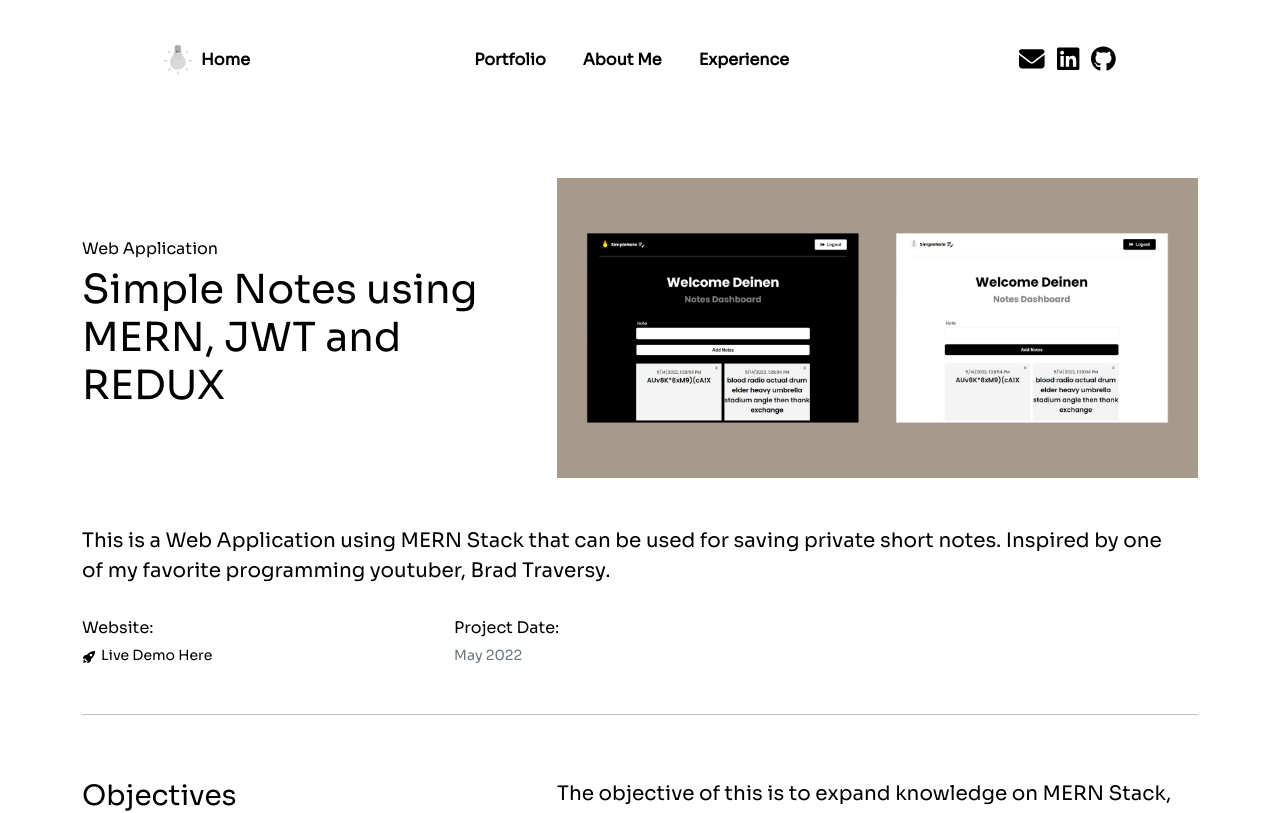
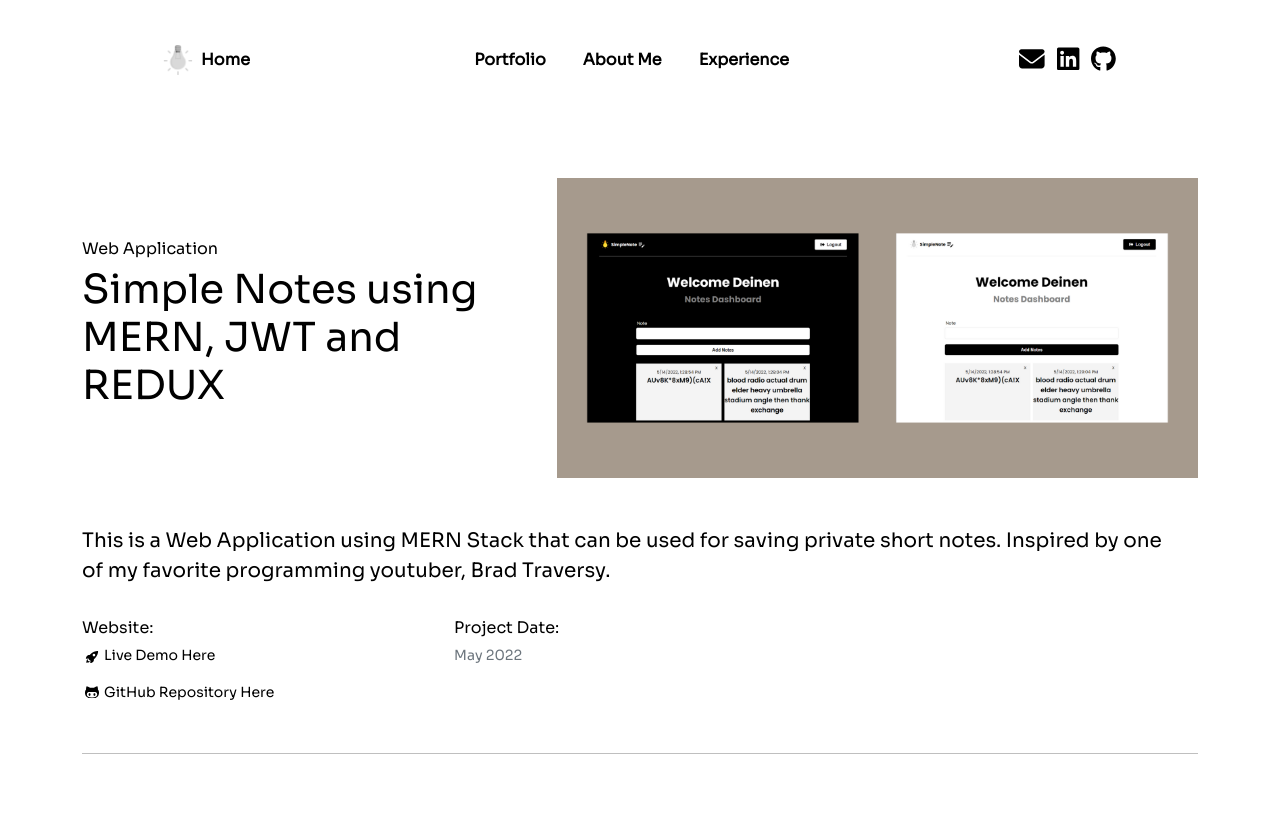
Before and after one commit to Yetiiii25/ReactPersonalWebsiteGraduate, a React (Create React App) app: page /ReactPersonalWebsiteGraduate/simplenotes in a window 1280 px wide. Shown: the top 813 px of the page. Built offline with nearby package versions, Linux system fonts and the light colour scheme.

Commit message:
Update Website

```diff
--- a/src/components/Projects/DarkLightTheme.js
+++ b/src/components/Projects/DarkLightTheme.js
@@ -1,5 +1,6 @@
 import { Link } from 'react-router-dom'
 import { IoRocketSharp } from "react-icons/io5";
+import { DiGithubAlt } from "react-icons/di";
 
 
 const DarkLightTheme = () => {
@@ -30,7 +31,11 @@ const DarkLightTheme = () => {
             <div className="row small">
               <div className="col-md-12">
                 <p className="text-muted"> <a style={{ color: 'var(--text-color)', textDecoration: 'none', transition:'background 0.3s ease-in-out, color 0.6s ease-in-out' }} href="https://yetiiii25.github.io/DarkModeThemeReactTemplate/" target="_blank" rel="noreferrer">
-                <IoRocketSharp className="icon" style={{marginRight:5}}/>Live Demo Here</a></p>
+                <IoRocketSharp className="icon" style={{marginRight:5, marginLeft:3}}/>Live Demo Here</a></p>
+              </div>
+              <div className="col-md-12">
+                <p className="text-muted"> <a style={{ color: 'var(--text-color)', textDecoration: 'none', transition:'background 0.3s ease-in-out, color 0.6s ease-in-out' }} href="https://github.com/Yetiiii25/DarkModeThemeReactTemplate" target="_blank" rel="noreferrer">
+                <DiGithubAlt className="icon" size={20} style={{marginRight:2, marginLeft:0, marginBottom:2.5}}/>GitHub Repository Here</a></p>
               </div>
             </div>
           </div>
--- a/src/components/Projects/ExpenseTrackerMern.js
+++ b/src/components/Projects/ExpenseTrackerMern.js
@@ -1,5 +1,6 @@
 import { Link } from 'react-router-dom'
 import { IoRocketSharp } from "react-icons/io5";
+import { DiGithubAlt } from "react-icons/di";
 
 
 function ExpenseTrackerMern() {
@@ -30,8 +31,12 @@ function ExpenseTrackerMern() {
                             <div className="row small">
                                 <div className="col-md-12">
                                     <p className="text-muted"> <a style={{ color: 'var(--text-color)', textDecoration: 'none', transition: 'background 0.3s ease-in-out, color 0.6s ease-in-out' }} href="https://mernexpensestracker.herokuapp.com/" target="_blank" rel="noreferrer">
-                                        <IoRocketSharp className="icon" style={{ marginRight: 5 }} />Live Demo Here</a></p>
+                                        <IoRocketSharp className="icon" style={{ marginRight: 5, marginLeft:3 }} />Live Demo Here</a></p>
                                 </div>
+                                <div className="col-md-12">
+                <p className="text-muted"> <a style={{ color: 'var(--text-color)', textDecoration: 'none', transition:'background 0.3s ease-in-out, color 0.6s ease-in-out' }} href="https://github.com/Yetiiii25/ExpenseTrackerMernStack" target="_blank" rel="noreferrer">
+                <DiGithubAlt className="icon" size={20} style={{marginRight:2, marginLeft:0, marginBottom:2.5}}/>GitHub Repository Here</a></p>
+              </div>
                             </div>
                         </div>
                         <div className="col-md-8">
--- a/src/components/Projects/PersonalWebsiteCollege.js
+++ b/src/components/Projects/PersonalWebsiteCollege.js
@@ -1,6 +1,6 @@
 import { Link } from 'react-router-dom'
 import { IoRocketSharp } from "react-icons/io5";
-
+import { DiGithubAlt } from "react-icons/di";
 
 const PersonalWebsiteCollege = () => {
   return (
@@ -31,8 +31,12 @@ const PersonalWebsiteCollege = () => {
               <div className="row small">
                 <div className="col-md-12">
                   <p className="text-muted"> <a style={{ color: 'var(--text-color)', textDecoration: 'none', transition:'background 0.3s ease-in-out, color 0.6s ease-in-out' }} href="https://yetiiii25.github.io/personal-website/" target="_blank" rel="noreferrer">
-                  <IoRocketSharp className="icon" style={{marginRight:5}}/>Live Demo Here</a></p>
+                  <IoRocketSharp className="icon" style={{marginRight:5, marginLeft:3}}/>Live Demo Here</a></p>
                 </div>
+                <div className="col-md-12">
+                <p className="text-muted"> <a style={{ color: 'var(--text-color)', textDecoration: 'none', transition:'background 0.3s ease-in-out, color 0.6s ease-in-out' }} href="https://github.com/Yetiiii25/personal-website" target="_blank" rel="noreferrer">
+                <DiGithubAlt className="icon" size={20} style={{marginRight:2, marginLeft:0, marginBottom:2.5}}/>GitHub Repository Here</a></p>
+              </div>
               </div>
             </div>
             <div className="col-md-8">
--- a/src/components/Projects/PersonalWebsiteCollegeConversion.js
+++ b/src/components/Projects/PersonalWebsiteCollegeConversion.js
@@ -1,6 +1,7 @@
 import React from 'react'
 import { Link } from 'react-router-dom'
 import { IoRocketSharp } from "react-icons/io5";
+import { DiGithubAlt } from "react-icons/di";
 
 const PersonalWebsiteCollegeConversion = () => {
   return (
@@ -30,8 +31,12 @@ const PersonalWebsiteCollegeConversion = () => {
               <div className="row small">
                 <div className="col-md-12">
                   <p className="text-muted"> <a style={{ color: 'var(--text-color)', textDecoration: 'none', transition:'background 0.3s ease-in-out, color 0.6s ease-in-out' }} href="https://yetiiii25.github.io/PersonalWebsiteConversionReact/" target="_blank" rel="noreferrer">
-                  <IoRocketSharp className="icon" style={{marginRight:5}}/>Live Demo Here</a></p>
+                  <IoRocketSharp className="icon" style={{marginRight:5, marginLeft:3}}/>Live Demo Here</a></p>
                 </div>
+                <div className="col-md-12">
+                <p className="text-muted"> <a style={{ color: 'var(--text-color)', textDecoration: 'none', transition:'background 0.3s ease-in-out, color 0.6s ease-in-out' }} href="https://github.com/Yetiiii25/PersonalWebsiteConversionReact" target="_blank" rel="noreferrer">
+                <DiGithubAlt className="icon" size={20} style={{marginRight:2, marginLeft:0, marginBottom:2.5}}/>GitHub Repository Here</a></p>
+              </div>
               </div>
             </div>
             <div className="col-md-8">
--- a/src/components/Projects/PersonalWebsiteUndergrad.js
+++ b/src/components/Projects/PersonalWebsiteUndergrad.js
@@ -1,6 +1,7 @@
 import React from 'react'
 import { Link } from 'react-router-dom'
 import { IoRocketSharp } from "react-icons/io5";
+import { DiGithubAlt } from "react-icons/di";
 
 const PersonalWebsiteUndergrad = () => {
   return (
@@ -31,8 +32,12 @@ const PersonalWebsiteUndergrad = () => {
                 <div className="col-md-12">
                   <p className="text-muted"> <a style={{ color: 'var(--text-color)', textDecoration: 'none', transition:'background 0.3s ease-in-out, color 0.6s ease-in-out' }}
                   href="https://yetiiii25.github.io/ReactPersonalWebsiteGraduate/" target="_blank" rel="noreferrer">
-                  <IoRocketSharp className="icon" style={{marginRight:5}}/>Live Demo Here</a></p>
+                  <IoRocketSharp className="icon" style={{marginRight:5, marginLeft:3}}/>Live Demo Here</a></p>
                 </div>
+                <div className="col-md-12">
+                <p className="text-muted"> <a style={{ color: 'var(--text-color)', textDecoration: 'none', transition:'background 0.3s ease-in-out, color 0.6s ease-in-out' }} href="https://github.com/Yetiiii25/ReactPersonalWebsiteGraduate" target="_blank" rel="noreferrer">
+                <DiGithubAlt className="icon" size={20} style={{marginRight:2, marginLeft:0, marginBottom:2.5}}/>GitHub Repository Here</a></p>
+              </div>
               </div>
             </div>
             <div className="col-md-8">
--- a/src/components/Projects/SimpleNotesMern.js
+++ b/src/components/Projects/SimpleNotesMern.js
@@ -1,5 +1,6 @@
 import { Link } from 'react-router-dom'
 import { IoRocketSharp } from "react-icons/io5";
+import { DiGithubAlt } from "react-icons/di";
 
 function SimpleNotesMern() {
     return (
@@ -29,8 +30,12 @@ function SimpleNotesMern() {
                             <div className="row small">
                                 <div className="col-md-12">
                                     <p className="text-muted"> <a style={{ color: 'var(--text-color)', textDecoration: 'none', transition: 'background 0.3s ease-in-out, color 0.6s ease-in-out' }} href="https://mernjwtnotes.herokuapp.com/" target="_blank" rel="noreferrer">
-                                        <IoRocketSharp className="icon" style={{ marginRight: 5 }} />Live Demo Here</a></p>
+                                        <IoRocketSharp className="icon" style={{ marginRight: 5,marginLeft:3}} />Live Demo Here</a></p>
                                 </div>
+                                <div className="col-md-12">
+                <p className="text-muted"> <a style={{ color: 'var(--text-color)', textDecoration: 'none', transition:'background 0.3s ease-in-out, color 0.6s ease-in-out' }} href="https://github.com/Yetiiii25/SimpleNotesUsingMMERNStack-JWT-REDUX" target="_blank" rel="noreferrer">
+                <DiGithubAlt className="icon" size={20} style={{marginRight:2, marginLeft:0, marginBottom:2.5}}/>GitHub Repository Here</a></p>
+              </div>
                             </div>
                         </div>
                         <div className="col-md-8">
--- a/src/pages/PortfolioPage/CardsData.js
+++ b/src/pages/PortfolioPage/CardsData.js
@@ -45,7 +45,7 @@ export const portfolioObjSix = {
 
 export const portfolioObjSeven = {
     label: '07',
-    src: 'images/portfolio/ConversionPersonalWebsiteUndergrad.png',
+    src: 'images/portfolio/ConversionUndergrad.png',
     text: 'Conversion of My Personal Website as College Student to React.Js',
     path: '/personalwebsitecollegeconversion'
 };
```
Also changed, not shown: public/images/portfolio/ConversionUndergrad.png (renamed from public/images/portfolio/ConversionPersonalWebsiteUndergrad.png).
